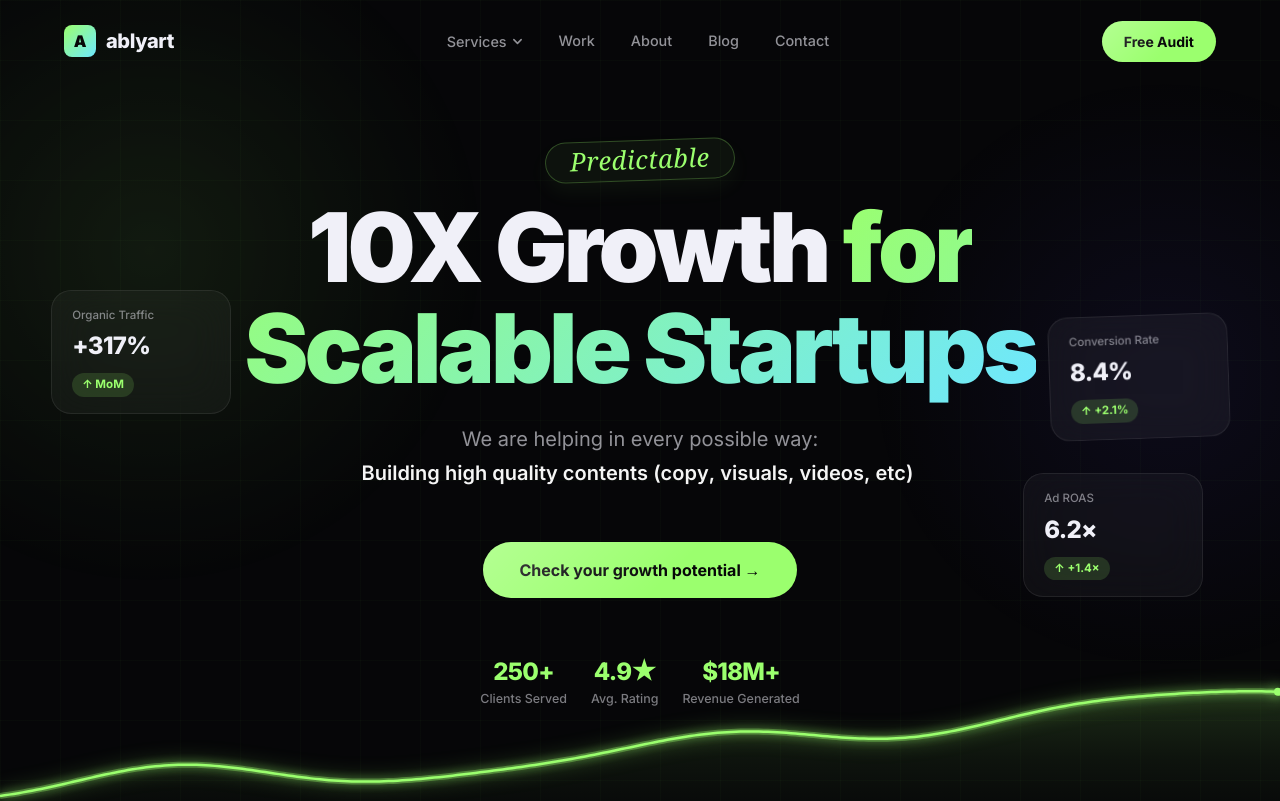
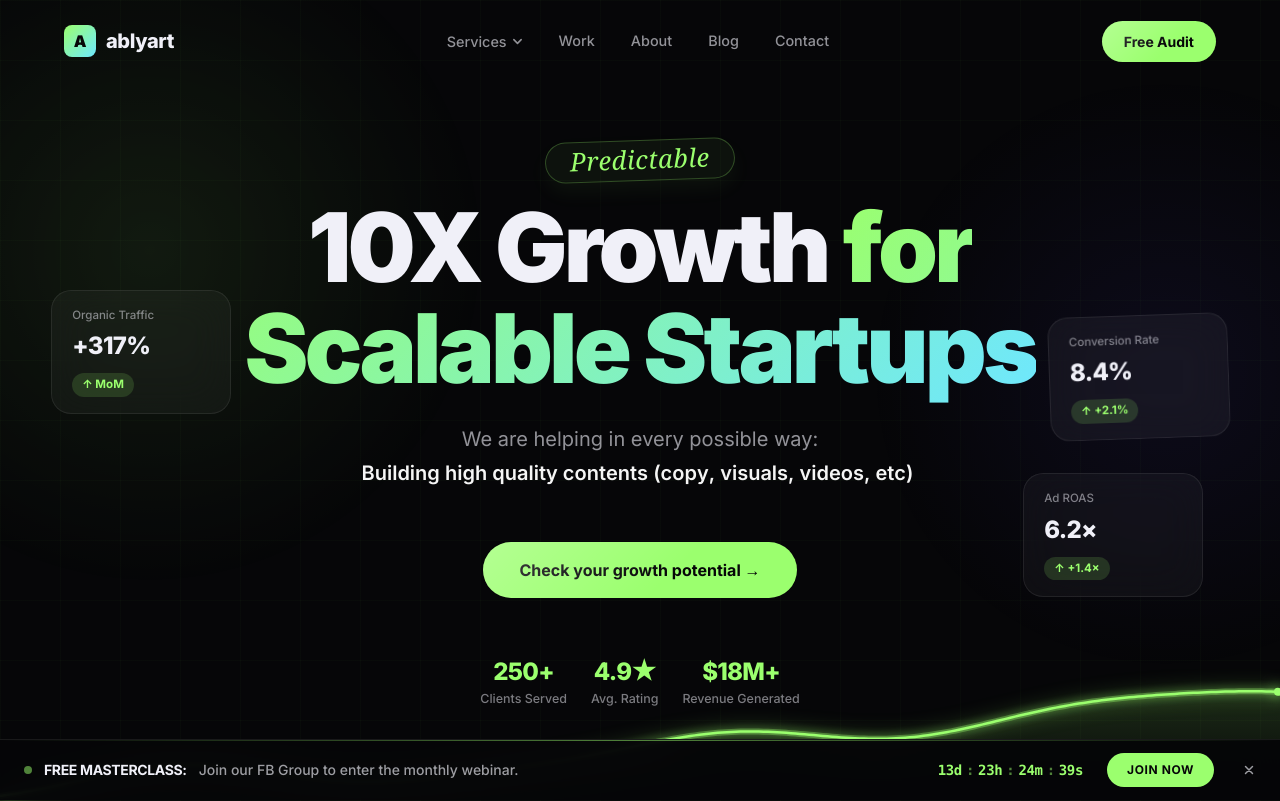
Before and after one commit to einfoengine/ablyart, a Next.js app: page / in a window 1280 px wide. Shown: the top 801 px of the page. Built offline with nearby package versions, Linux system fonts and the light colour scheme.

Commit message:
News ticker added

```diff
--- a/src/app/layout.tsx
+++ b/src/app/layout.tsx
@@ -6,6 +6,7 @@ import Navbar from "@/components/Navbar";
 import Footer from "@/components/Footer";
 import StartFreeModal from "@/components/StartFreeModal";
 import AuditPotentialModal from "@/components/AuditPotentialModal";
+import WebinarTicker from "@/components/WebinarTicker";
 
 const geistSans = Geist({
   variable: "--font-geist-sans",
@@ -44,6 +45,7 @@ export default function RootLayout({
           <Footer/>
           <StartFreeModal />
           <AuditPotentialModal />
+          <WebinarTicker />
         </div>
       </body>
     </html>
--- /dev/null
+++ b/src/components/WebinarTicker.tsx
@@ -0,0 +1,109 @@
+"use client";
+
+import { useState, useEffect } from "react";
+import { motion, AnimatePresence } from "framer-motion";
+
+function getNextWebinarDate() {
+  const now = new Date();
+  const year = now.getFullYear();
+  const month = now.getMonth();
+
+  // Set to the 25th of every month
+  const target = new Date(year, month, 25, 14, 0, 0);
+  if (now.getTime() > target.getTime()) {
+    target.setMonth(month + 1);
+  }
+  return target;
+}
+
+export default function WebinarTicker() {
+  const [timeLeft, setTimeLeft] = useState({ days: 0, hours: 0, minutes: 0, seconds: 0 });
+  const [mounted, setMounted] = useState(false);
+  const [visible, setVisible] = useState(true);
+
+  useEffect(() => {
+    setMounted(true);
+    const targetDate = getNextWebinarDate().getTime();
+
+    const updateCountdown = () => {
+      const now = new Date().getTime();
+      const difference = targetDate - now;
+
+      if (difference > 0) {
+        setTimeLeft({
+          days: Math.floor(difference / (1000 * 60 * 60 * 24)),
+          hours: Math.floor((difference % (1000 * 60 * 60 * 24)) / (1000 * 60 * 60)),
+          minutes: Math.floor((difference % (1000 * 60 * 60)) / (1000 * 60)),
+          seconds: Math.floor((difference % (1000 * 60)) / 1000),
+        });
+      }
+    };
+
+    updateCountdown();
+    const timer = setInterval(updateCountdown, 1000);
+    return () => clearInterval(timer);
+  }, []);
+
+  if (!mounted) return null;
+
+  return (
+    <AnimatePresence>
+      {visible && (
+        <motion.div
+          initial={{ y: 100, opacity: 0 }}
+          animate={{ y: 0, opacity: 1 }}
+          exit={{ y: 100, opacity: 0 }}
+          transition={{ duration: 0.6, ease: [0.22, 1, 0.36, 1], delay: 1 }}
+          className="fixed bottom-0 left-0 w-full z-[110] border-t border-[var(--border)] overflow-hidden"
+          style={{ background: "rgba(6, 6, 8, 0.95)", backdropFilter: "blur(20px)" }}
+        >
+          {/* Subtle gradient accent */}
+          <div className="absolute top-0 left-0 w-full h-[1px] bg-gradient-to-r from-transparent via-[#9bff6e] to-transparent opacity-50"></div>
+
+          <div className="max-w-7xl mx-auto px-4 md:px-6 h-[60px] flex items-center justify-between text-sm">
+            <div className="flex items-center gap-3">
+              <span className="w-2 h-2 rounded-full bg-[#9bff6e] animate-pulse shrink-0"></span>
+              <span className="text-[#f0f0f8] font-bold hidden md:inline tracking-tight">
+                FREE MASTERCLASS:
+              </span>
+              <span className="text-[var(--muted)] font-medium truncate max-w-[180px] sm:max-w-none">
+                Join our FB Group to enter the monthly webinar.
+              </span>
+            </div>
+
+            <div className="flex items-center gap-4 md:gap-6 shrink-0">
+              <div className="flex items-center gap-[4px] font-mono font-bold text-[#9bff6e] tracking-tight">
+                <span>{String(timeLeft.days).padStart(2, '0')}d</span>
+                <span className="opacity-50">:</span>
+                <span>{String(timeLeft.hours).padStart(2, '0')}h</span>
+                <span className="opacity-50">:</span>
+                <span>{String(timeLeft.minutes).padStart(2, '0')}m</span>
+                <span className="opacity-50 hidden sm:inline">:</span>
+                <span className="hidden sm:inline">{String(timeLeft.seconds).padStart(2, '0')}s</span>
+              </div>
+
+              <a
+                href="https://facebook.com"
+                target="_blank"
+                rel="noopener noreferrer"
+                className="bg-[#9bff6e] text-[#060608] px-5 py-2 rounded-full font-bold text-[0.75rem] uppercase tracking-wider hover:scale-105 transition-transform"
+              >
+                Join Now
+              </a>
+
+              <button
+                onClick={() => setVisible(false)}
+                className="text-[var(--muted)] hover:text-white shrink-0 ml-1"
+                aria-label="Dismiss"
+              >
+                <svg width="14" height="14" viewBox="0 0 24 24" fill="none" stroke="currentColor" strokeWidth="2.5" strokeLinecap="round">
+                  <path d="M18 6L6 18M6 6l12 12" />
+                </svg>
+              </button>
+            </div>
+          </div>
+        </motion.div>
+      )}
+    </AnimatePresence>
+  );
+}
```
